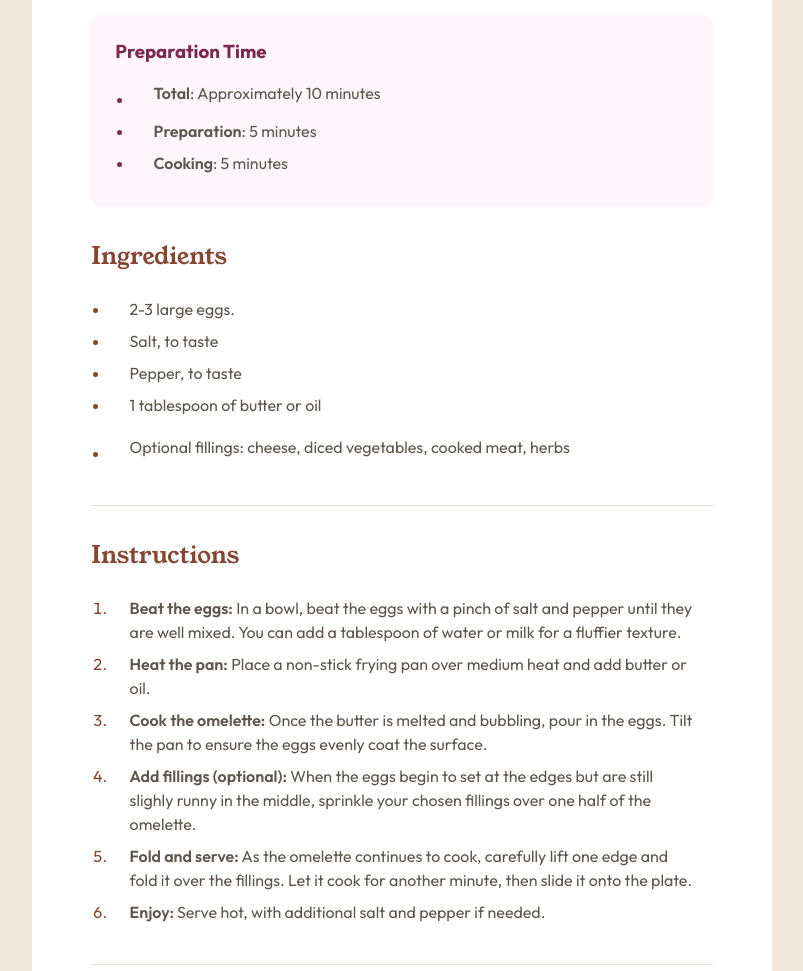
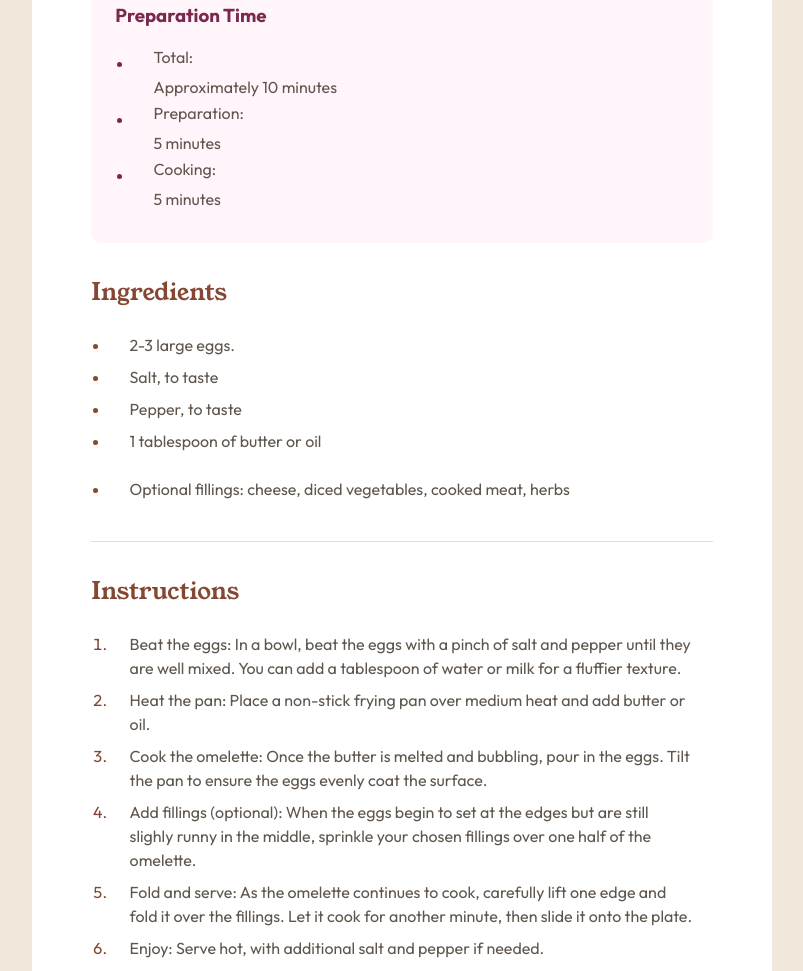
Before and after one commit to priyavrat8065/Omlette-recipe-page, a plain HTML site: page index.html in a window 1280 px wide. Shown: the part 547-1518 px from the top of the page, without its empty margins (238-1041 px from the left). Drawn offline with Linux system fonts and the light colour scheme.

Commit message:
replace bold font with span font

```diff
--- a/index.html
+++ b/index.html
@@ -39,7 +39,7 @@
         <figcaption></figcaption>
       </figure>
       <section class="summary">
-        <h1>Simple Omelette Recipe</h2>
+        <h1>Simple Omelette Recipe</h1>
         <p>
           An easy and quick dish, perfect for any meal. This classic omelette
           combines beaten eggs cooked to perfection, optionally filled with your
@@ -51,10 +51,10 @@
           <h3>Preparation Time</h3>
           <ul>
             <li>
-              <span><b>Total</b>: Approximately 10 minutes</span>
+              <span class="bold-600">Total:</span> Approximately 10 minutes
             </li>
-            <li><b>Preparation</b>: 5 minutes</li>
-            <li><b>Cooking</b>: 5 minutes</li>
+            <li><span class="bold-600">Preparation:</span> 5 minutes</li>
+            <li><span class="bold-600">Cooking:</span> 5 minutes</li>
           </ul>
         </div>
       </section>
@@ -65,34 +65,61 @@
           <li>Salt, to taste</li>
           <li>Pepper, to taste</li>
           <li>1 tablespoon of butter or oil</li>
-          <li><span>Optional fillings: cheese, diced vegetables, cooked meat, herbs</span></li>
+          <li>
+            Optional fillings: cheese, diced vegetables, cooked meat, herbs
+          </li>
         </ul>
       </section>
       <div class="line"></div>
       <section class="instruction">
         <h1>Instructions</h1>
         <ol>
-          <li><b>Beat the eggs:</b> In a bowl, beat the eggs with a pinch of salt and pepper until they are well mixed. You can add a tablespoon of water or milk for a fluffier texture.</li>
-          <li><b>Heat the pan:</b> Place a non-stick frying pan over  medium heat and add butter or oil.</li>
-          <li><b>Cook the omelette:</b> Once the butter is melted and bubbling, pour in the eggs. Tilt the pan to ensure the eggs evenly coat the surface.</li>
-          <li><b>Add fillings (optional):</b> When the eggs begin to set at the edges but are still slighly runny in the middle, sprinkle your chosen fillings over one half of the omelette.</li>
-          <li><b>Fold and serve:</b> As the omelette continues to cook, carefully lift one edge and fold it over the fillings. Let it cook for another minute, then slide it onto the plate.</li>
-          <li><b>Enjoy:
-          </b> Serve hot, with additional salt and pepper if needed.</li>
+          <li>
+            <span class="bold-600">Beat the eggs:</span> In a bowl, beat the
+            eggs with a pinch of salt and pepper until they are well mixed. You
+            can add a tablespoon of water or milk for a fluffier texture.
+          </li>
+          <li>
+            <span class="bold-600">Heat the pan:</span> Place a non-stick frying
+            pan over medium heat and add butter or oil.
+          </li>
+          <li>
+            <span class="bold-600">Cook the omelette:</span> Once the butter is
+            melted and bubbling, pour in the eggs. Tilt the pan to ensure the
+            eggs evenly coat the surface.
+          </li>
+          <li>
+            <span class="bold-600">Add fillings (optional):</span> When the eggs
+            begin to set at the edges but are still slighly runny in the middle,
+            sprinkle your chosen fillings over one half of the omelette.
+          </li>
+          <li>
+            <span class="bold-600">Fold and serve:</span> As the omelette
+            continues to cook, carefully lift one edge and fold it over the
+            fillings. Let it cook for another minute, then slide it onto the
+            plate.
+          </li>
+          <li>
+            <span class="bold-600">Enjoy: </span> Serve hot, with additional
+            salt and pepper if needed.
+          </li>
         </ol>
       </section>
       <div class="line"></div>
       <section class="nutrition">
         <h1>Nutrition</h1>
-          <p>The table below shows nutritional values per serving without the additional fillings.</p>
+        <p>
+          The table below shows nutritional values per serving without the
+          additional fillings.
+        </p>
         <div class="nutrients">
-            <p>Calories <span class="nutrients-value">277kcal</span></p>
+          <p>Calories <span class="nutrients-value bold-700">277kcal</span></p>
           <div class="line"></div>
-            <p>Carbs <span class="nutrients-value">0g</span></p>
+          <p>Carbs <span class="nutrients-value bold-700">0g</span></p>
           <div class="line"></div>
-            <p>Protein <span class="nutrients-value">20g</span></p>
+          <p>Protein <span class="nutrients-value bold-700">20g</span></p>
           <div class="line"></div>
-            <p>Fat <span class="nutrients-value">22g</span></p>
+          <p>Fat <span class="nutrients-value bold-700">22g</span></p>
         </div>
       </section>
     </main>
```
Lines whose indentation alone changed are shown as unchanged.
